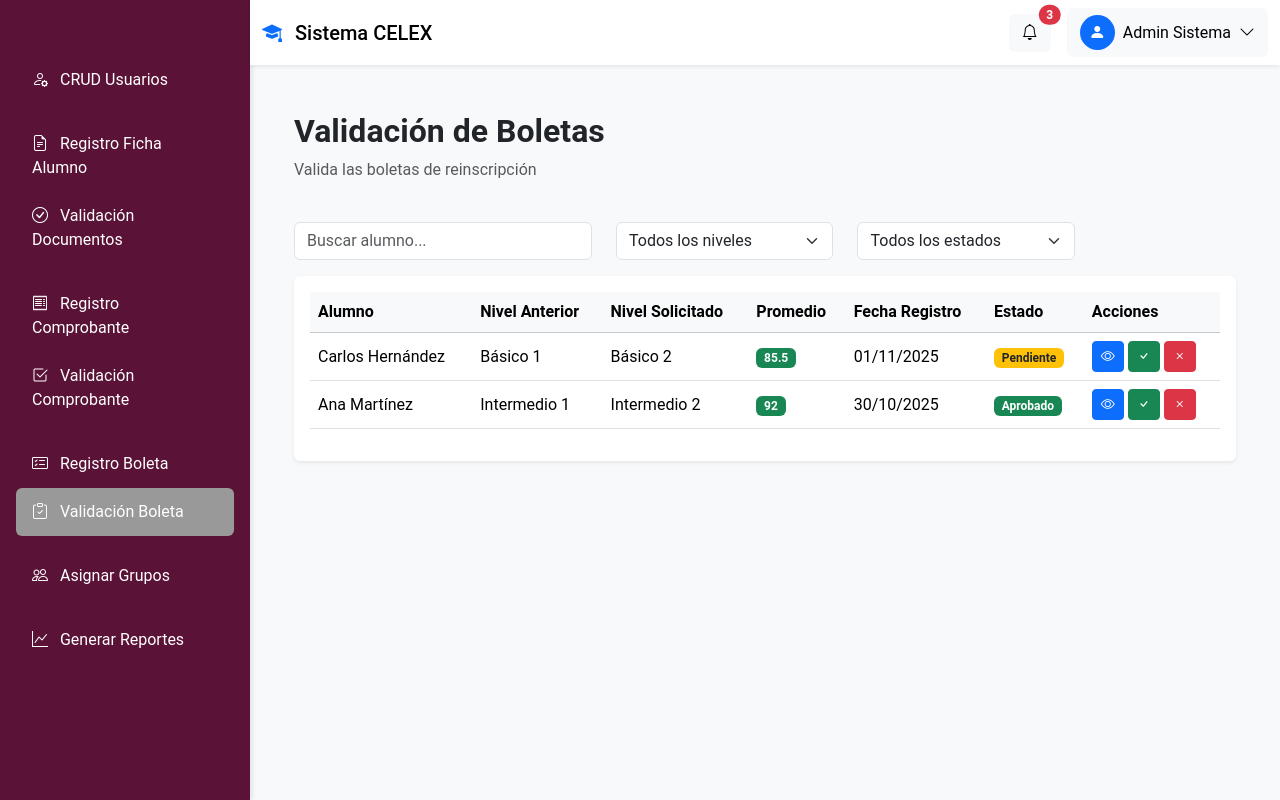
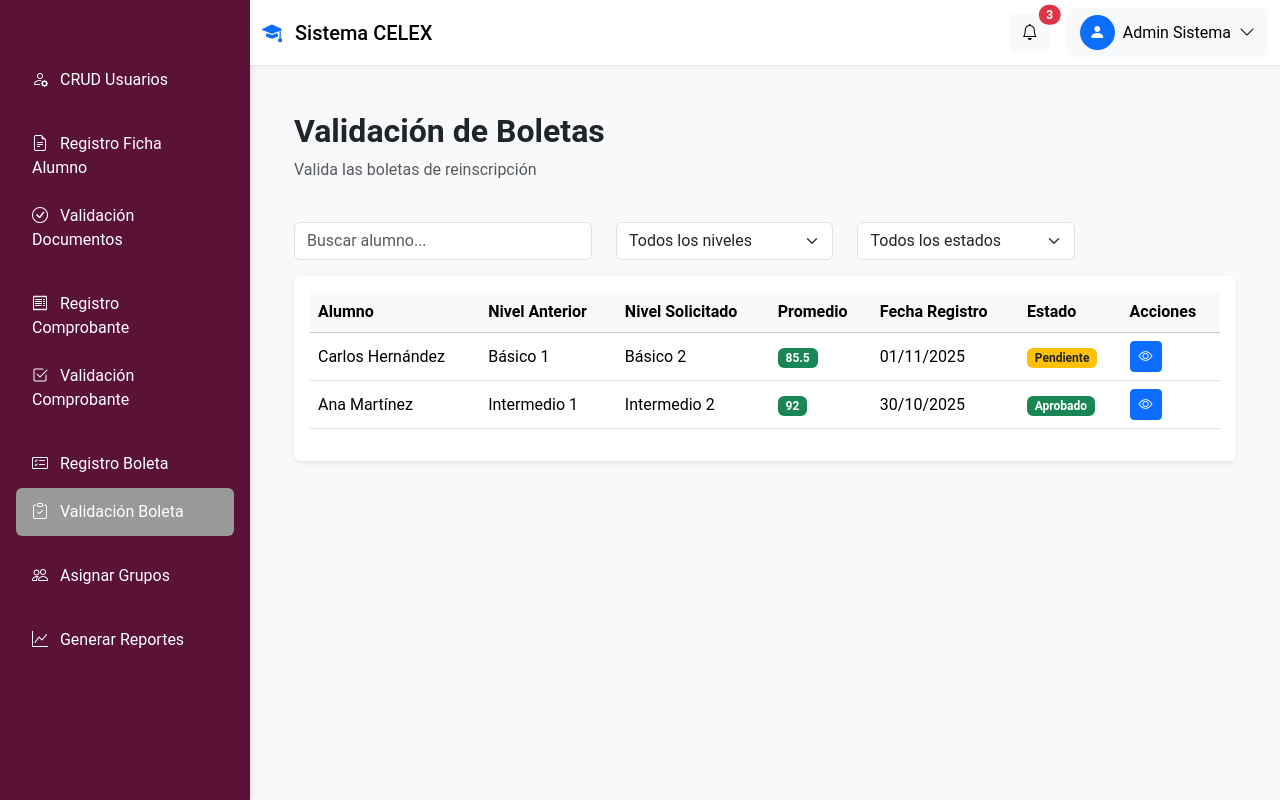
Before and after one commit to cuevasedu04/SistemaCelex, an Angular app: page /validacion-boleta in a window 1280 px wide. Built offline with nearby package versions, Linux system fonts and the light colour scheme.

Commit message:
change html validacion boleta

```diff
--- a/src/app/features/reinscripciones/validacion-boleta/validacion-boleta.html
+++ b/src/app/features/reinscripciones/validacion-boleta/validacion-boleta.html
@@ -76,16 +76,6 @@
                             (click)="verBoleta(alumno)">
                       <i class="bi bi-eye"></i>
                     </button>
-                    <button class="btn btn-sm btn-success me-1"
-                            title="Aprobar"
-                            (click)="aprobarAlumno(alumno)">
-                      <i class="bi bi-check"></i>
-                    </button>
-                    <button class="btn btn-sm btn-danger"
-                            title="Rechazar"
-                            (click)="rechazarAlumno(alumno)">
-                      <i class="bi bi-x"></i>
-                    </button>
                   </td>
                 </tr>
               </tbody>
```
